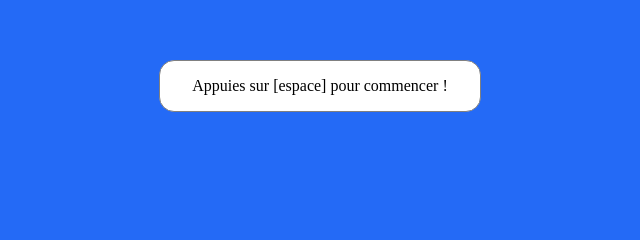
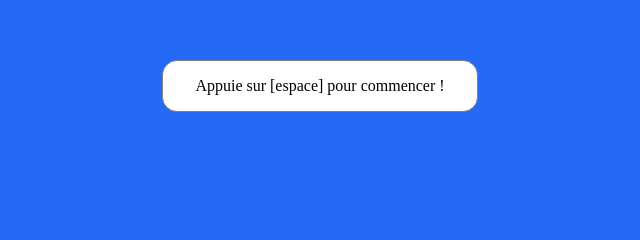
Before and after one commit to fcaylus/gadz.io, a website built with webpack: page src/index.html in a window 1280 px wide. Shown: the part 314-554 px from the top of the page, 320-960 px from the left. Built offline with nearby package versions, Linux system fonts and the light colour scheme; files whose address does not match are found by name.

Commit message:
Fix typo

```diff
--- a/src/index.html
+++ b/src/index.html
@@ -8,7 +8,7 @@
 <body>
 <div id="start-popup">
     <div class="card">
-        Appuies sur [espace] pour commencer !
+        Appuie sur [espace] pour commencer !
     </div>
 </div>
 <div id="dead-popup" style="display: none">
```
